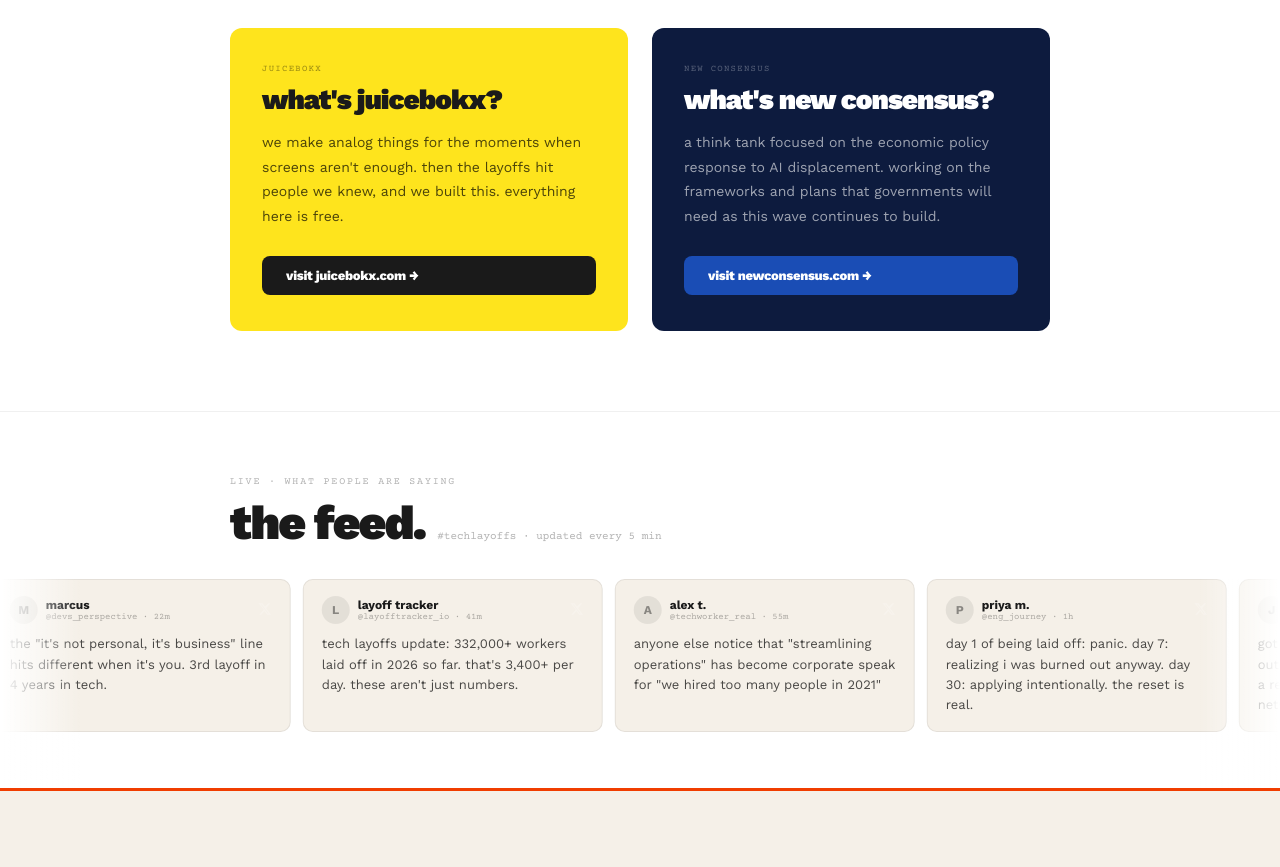
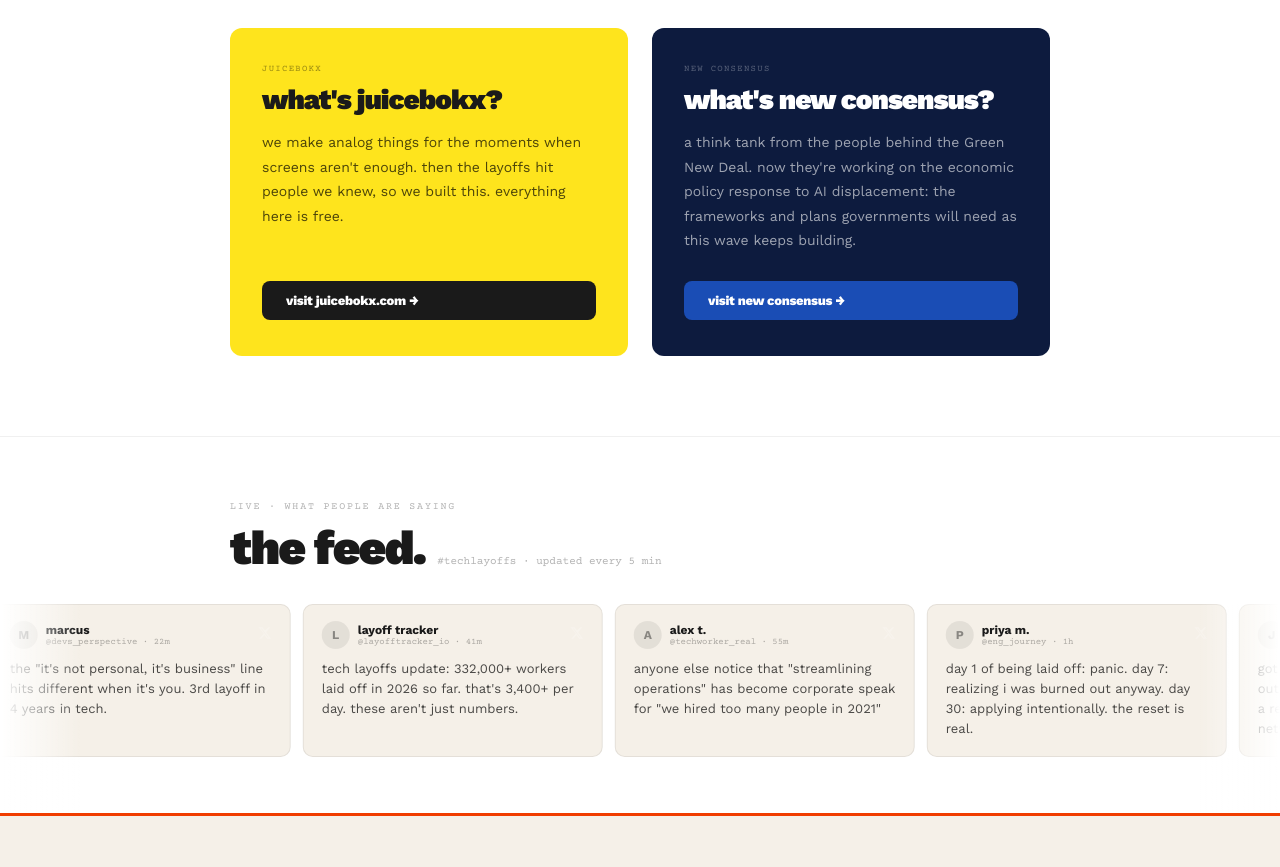
Before and after one commit to leentaher/layoff-tracker, a Next.js app: page / in a window 1280 px wide. Shown: the part 4180-5047 px from the top of the page. Built offline with nearby package versions, Linux system fonts and the light colour scheme; no server answers.

Commit message:
Update about-the-collaboration copy for Juicebokx and New Consensus
Co-Authored-By: Claude Sonnet 5.5 <noreply@anthropic.com>
Claude-Session: https://claude.ai/code/session_014CPPSuvsmkSpBB7t75fqSg

```diff
--- a/src/components/AboutJuicebokx.tsx
+++ b/src/components/AboutJuicebokx.tsx
@@ -18,7 +18,7 @@ export default function AboutJuicebokx() {
               what's juicebokx?
             </h3>
             <p style={{ fontSize: 14, lineHeight: 1.75, color: 'rgba(0,0,0,0.7)', marginBottom: 28, flex: 1 }}>
-              we make analog things for the moments when screens aren't enough. then the layoffs hit people we knew, and we built this. everything here is free.
+              we make analog things for the moments when screens aren't enough. then the layoffs hit people we knew, so we built this. everything here is free.
             </p>
             <a
               href="https://juicebokx.com"
@@ -39,7 +39,7 @@ export default function AboutJuicebokx() {
               what's new consensus?
             </h3>
             <p style={{ fontSize: 14, lineHeight: 1.75, color: 'rgba(255,255,255,0.6)', marginBottom: 28, flex: 1 }}>
-              a think tank focused on the economic policy response to AI displacement. working on the frameworks and plans that governments will need as this wave continues to build.
+              a think tank from the people behind the Green New Deal. now they're working on the economic policy response to AI displacement: the frameworks and plans governments will need as this wave keeps building.
             </p>
             <a
               href="https://www.newconsensus.com"
@@ -47,7 +47,7 @@ export default function AboutJuicebokx() {
               rel="noopener noreferrer"
               style={{ display: 'inline-flex', alignItems: 'center', gap: 8, background: '#1A4DB5', color: 'white', borderRadius: 8, padding: '12px 24px', fontWeight: 800, fontSize: 13, textDecoration: 'none', letterSpacing: '-0.3px' }}
             >
-              visit newconsensus.com →
+              visit new consensus →
             </a>
           </div>
 
```
